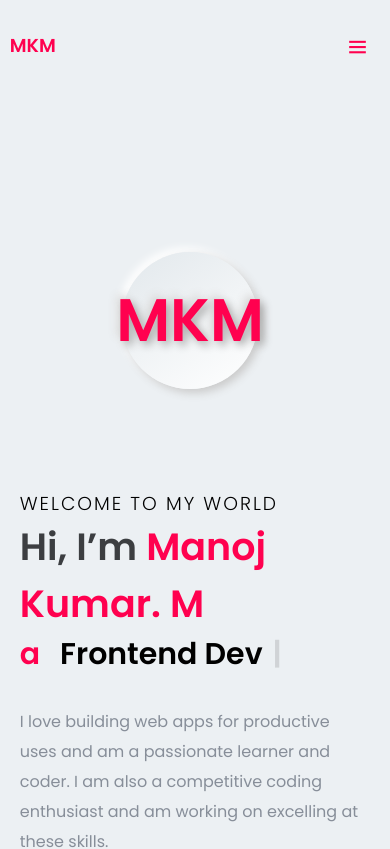
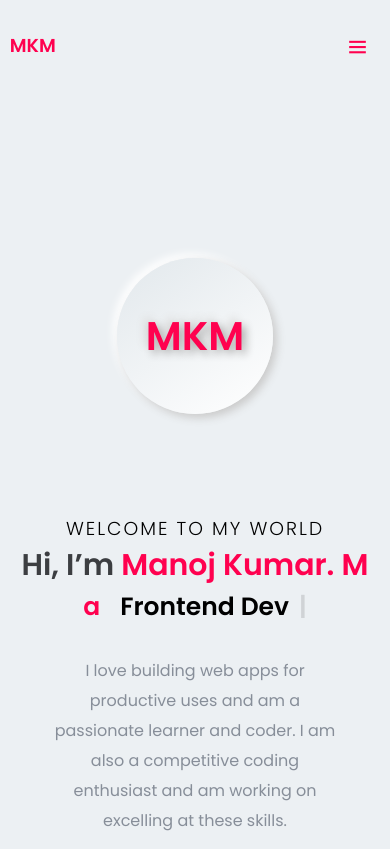
Before and after one commit to manoj-kumar-m/MyPortfolio, a React (Create React App) app: page / in a window 390 px wide. Shown: the top 849 px of the page. Built offline with nearby package versions, Linux system fonts and the light colour scheme.

Commit message:
ss updated for home

```diff
--- a/src/App.css
+++ b/src/App.css
@@ -137,3 +137,11 @@ input {
 
   }
 }
+
+@media (max-width: 400px) {
+  .btn_shadow{
+  padding: 8px 12px;
+    margin-left: 5px;
+    margin-right: 0px;
+  }
+}
--- a/src/components/header/Header.css
+++ b/src/components/header/Header.css
@@ -69,6 +69,9 @@ header {
     header ul {
       padding-top: 30px;
     }
+    /* .header{
+      min-width: 500px;
+    } */
     .header h3{
       padding: 0;
       border-radius: 0;
@@ -130,3 +133,10 @@ header {
       height: 10vh;
     }
   }
+
+  @media (max-width: 460px) {
+    .open{
+      position: absolute;
+      right: 20px;
+    }
+  }
--- a/src/components/home/Home.css
+++ b/src/components/home/Home.css
@@ -79,16 +79,20 @@
 
 }
 
-
-
-@media (max-width: 960px) {
-  .hero .right,
-  .hero .left {
-    width: 100%;
-    padding: 0 20px 0 10px;
+@media (max-width: 1500px) {
+  .hero h1{
+    font-size: 50px;
   }
+  .hero h2{
+    font-size: 40px;
+  }
+  .hero p{
+    font-size: 16px;
+  }
+}
+@media (max-width: 1240px) {
   .hero h1{
-    font-size: 38px;
+    font-size: 35px;
   }
   .hero h2{
     font-size: 30px;
@@ -96,13 +100,40 @@
   .hero p{
     font-size: 16px;
   }
+}
+
+@media (max-width: 960px) {
+  .hero{
+    text-align: center;
+    padding-left: 0px;
+  }
+  .typo{
+    display: flex;
+    justify-content: center;
+  }
+  .hero .right,
+  .hero .left {
+    width: 100%;
+    /* padding: 0 20px 0 10px; */
+
+  }
+  .hero h1{
+    font-size: 50px;
+  }
+  .hero h2{
+    font-size: 40px;
+  }
+  .hero p{
+    font-size: 16px;
+    padding: 0 40px;
+  }
   .hero .f_flex {
     flex-direction: column;
     flex-direction: column-reverse;
   }
   .hero .right_img {
-    width: 35vw;
-    height: 35vw;
+    width: 40vw;
+    height: 40vw;
     margin: 0 auto;
     line-height: 35vw;
     margin-top: 20%;
@@ -111,3 +142,35 @@
     font-size: 60px;
   }
 }
+
+@media (max-width: 650px) {
+  .hero{
+    text-align: center;
+    min-width: 450px;
+  }
+  .hero h1{
+    font-size: 30px;
+  }
+  .hero h2{
+    font-size: 25px;
+
+  }
+  .hero p{
+    font-size: 16px;
+  }
+
+  .hero .right_img h1  {
+    font-size: 40px;
+  }
+}
+
+@media (max-width: 420px) {
+  .hero{
+    text-align: center;
+    min-width: 300px;
+  }
+  .col_1 h4{
+    text-align: center;
+  }
+
+}
```
